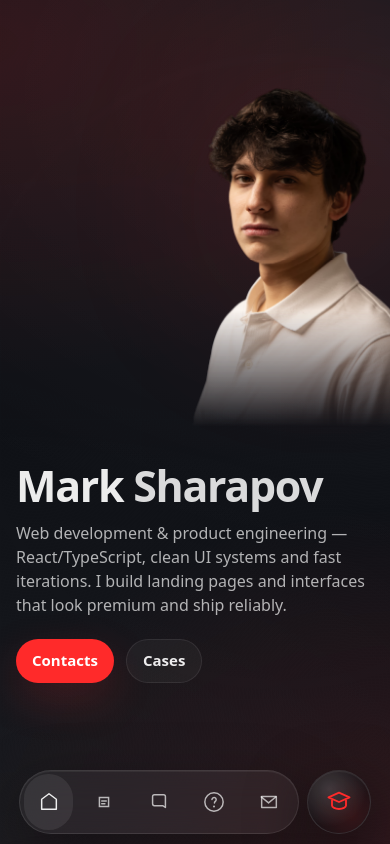
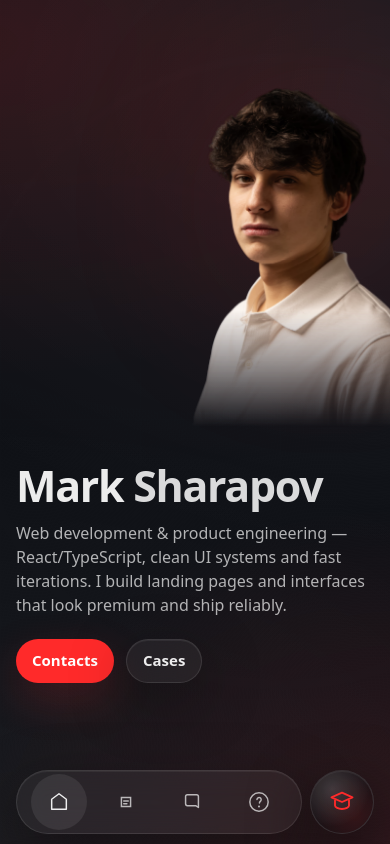
Before and after one commit to MaRkS1234567/MySite-web, a React (Vite) app: page /dev in a window 390 px wide. Shown: the top 844 px of the page. Built offline with nearby package versions, Linux system fonts and the light colour scheme.

Commit message:
fix(header): remove contacts section, stretch & center mobile nav

```diff
--- a/src/layouts/components/Header/Header.module.scss
+++ b/src/layouts/components/Header/Header.module.scss
@@ -360,11 +360,10 @@
     z-index: $z-header;
 
     display: flex;
-    justify-content: center;
     align-items: flex-end;
     gap: 8px;
 
-    padding: 10px 14px;
+    padding: 10px $container-pad-x;
     padding-bottom: calc(10px + env(safe-area-inset-bottom));
 
     pointer-events: none; /* allow only children to receive clicks */
@@ -372,21 +371,12 @@
 
   .mobileNav {
     pointer-events: auto;
+    flex: 1;
 
-    display: inline-flex;
+    display: flex;
     height: 64px;
     align-items: center;
-    gap: 6px;
-
-    width: min(420px, calc(100vw - 110px));
-    max-width: calc(100vw - 110px);
-    overflow-x: auto;
-    -webkit-overflow-scrolling: touch;
-
-    scrollbar-width: none;
-    &::-webkit-scrollbar {
-      display: none;
-    }
+    justify-content: space-evenly;
 
     @include m.glass-panel($radius: 999px, $padding: 4px);
   }
@@ -404,8 +394,10 @@
     justify-content: center;
     gap: 0;
 
+    flex-shrink: 0;
     width: 56px;
     height: 56px;
+    aspect-ratio: 1 / 1;
     padding: 0;
     border-radius: 999px;
 
--- a/src/layouts/components/Header/Header.tsx
+++ b/src/layouts/components/Header/Header.tsx
@@ -26,7 +26,6 @@ const devMenu: MenuItem[] = [
   { label: 'Services', href: '#services' },
   { label: 'Cases', href: '#cases' },
   { label: 'Process', href: '#process' },
-  { label: 'Contacts', href: '#contacts' },
 ]
 
 export function Header() {
--- a/src/pages/DevPage/DevPage.tsx
+++ b/src/pages/DevPage/DevPage.tsx
@@ -29,10 +29,6 @@ export function DevPage() {
           <p className={styles.text}>Section scaffold (will be filled later).</p>
         </section>
 
-        <section id="contacts" className={styles.section}>
-          <h2 className={styles.h2}>Contacts</h2>
-          <p className={styles.text}>Section scaffold (will be filled later).</p>
-        </section>
       </Container>
     </section>
   )
--- a/src/pages/DevPage/sections/DevHero/DevHero.module.scss
+++ b/src/pages/DevPage/sections/DevHero/DevHero.module.scss
@@ -109,13 +109,21 @@
 }
 
 .secondaryLink {
-  background: rgba(255, 255, 255, 0.04);
+  background: rgba(255, 255, 255, 0.05);
   color: $text;
-  border: 1px solid $border;
+  border: 1px solid rgba(255, 255, 255, 0.10);
+  backdrop-filter: blur(14px);
+  box-shadow:
+    0 18px 60px rgba(0, 0, 0, 0.35),
+    0 1px 0 rgba(255, 255, 255, 0.06) inset;
 }
 
 .secondaryLink:hover {
   background: rgba(255, 255, 255, 0.07);
+  border-color: rgba(255, 255, 255, 0.14);
+  box-shadow:
+    0 22px 70px rgba(0, 0, 0, 0.42),
+    0 1px 0 rgba(255, 255, 255, 0.08) inset;
   transform: translateY(-1px);
 }
 
--- a/src/pages/TutorPage/sections/TutorHero/TutorHero.module.scss
+++ b/src/pages/TutorPage/sections/TutorHero/TutorHero.module.scss
@@ -109,13 +109,21 @@
 }
 
 .secondaryLink {
-  background: rgba(255, 255, 255, 0.04);
+  background: rgba(255, 255, 255, 0.05);
   color: $text;
-  border: 1px solid $border;
+  border: 1px solid rgba(255, 255, 255, 0.10);
+  backdrop-filter: blur(14px);
+  box-shadow:
+    0 18px 60px rgba(0, 0, 0, 0.35),
+    0 1px 0 rgba(255, 255, 255, 0.06) inset;
 }
 
 .secondaryLink:hover {
   background: rgba(255, 255, 255, 0.07);
+  border-color: rgba(255, 255, 255, 0.14);
+  box-shadow:
+    0 22px 70px rgba(0, 0, 0, 0.42),
+    0 1px 0 rgba(255, 255, 255, 0.08) inset;
   transform: translateY(-1px);
 }
 
```
